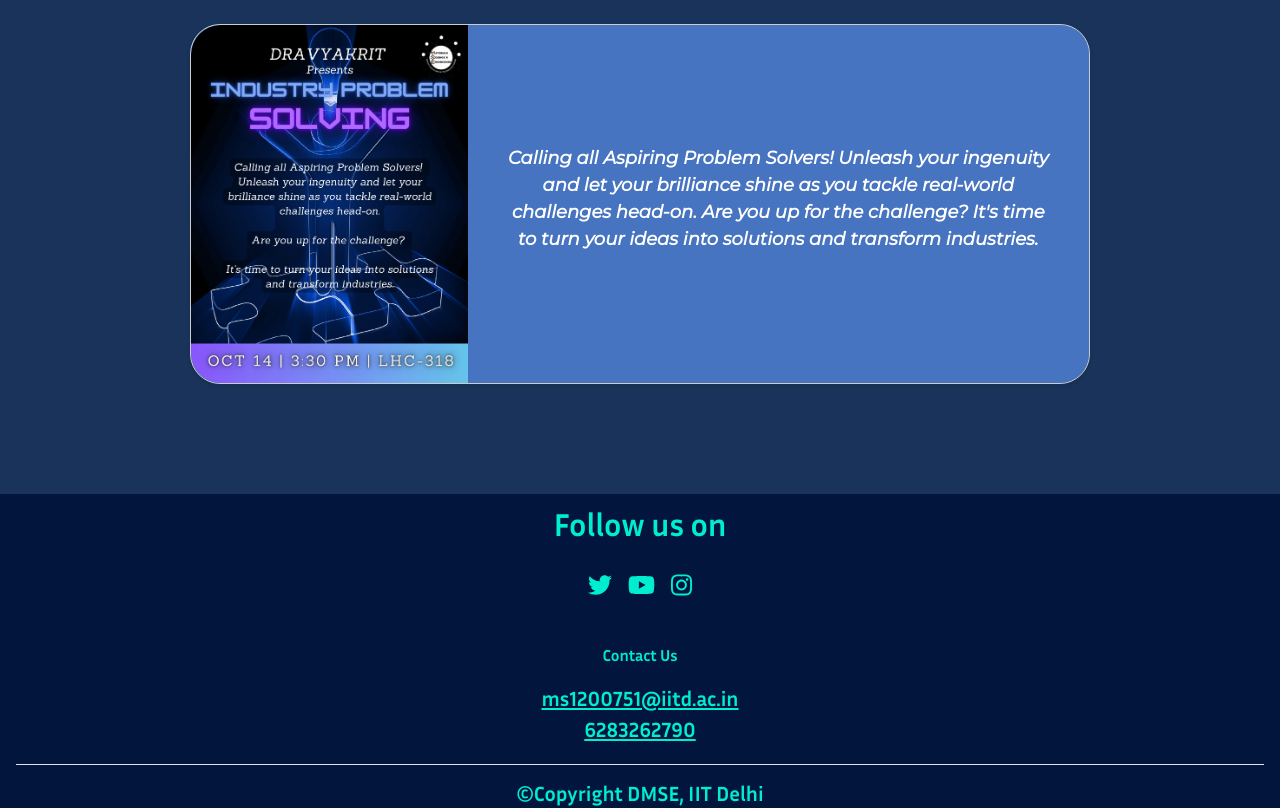
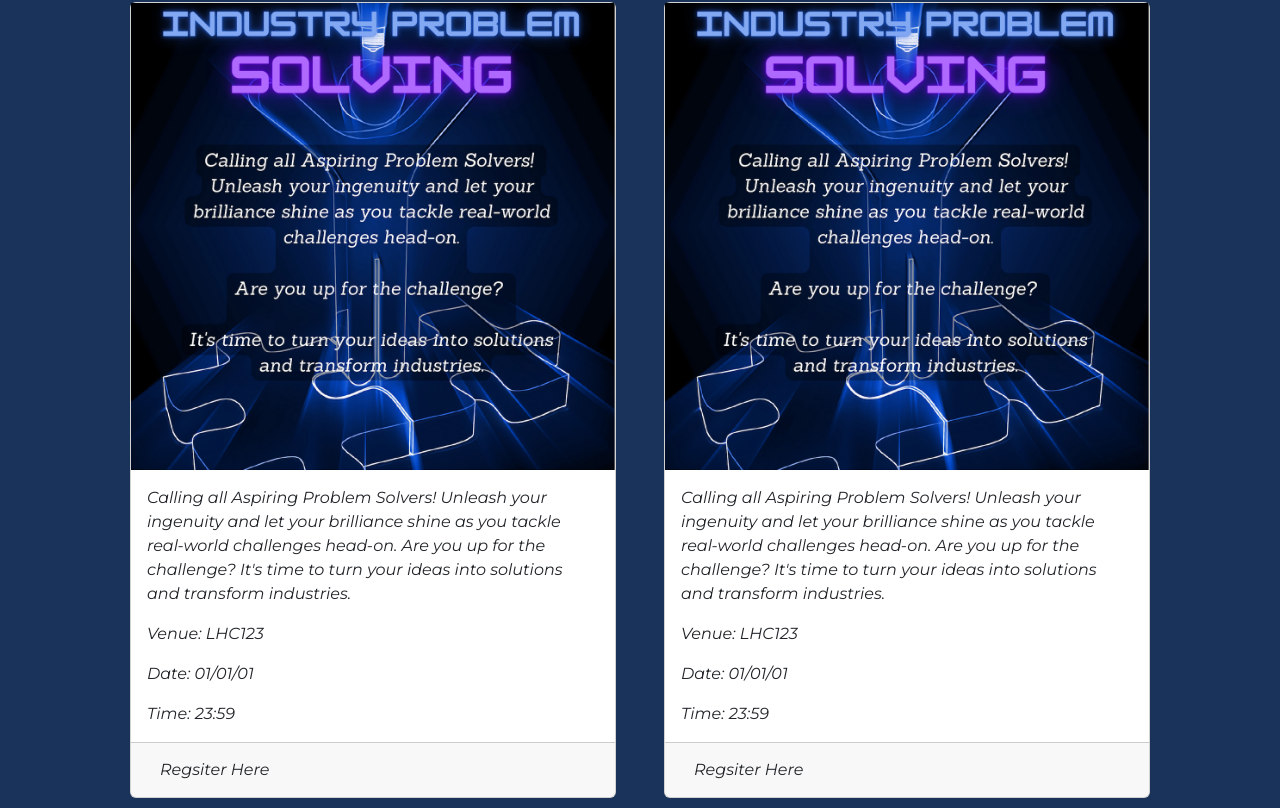
Before and after one commit to sunaina2863/symposium, a React (Create React App) app: page / in a window 1280 px wide. Shown: the part 1012-1820 px from the top of the page. Built offline with nearby package versions, Linux system fonts and the light colour scheme; the HTML template or start-up script is replaced by a standard one.

Commit message:
added components

```diff
--- a/src/Home/eventData.js
+++ b/src/Home/eventData.js
@@ -4,7 +4,28 @@
     {
         "id": 1,
         "image": industry,
-        "title": "Lorem Ipsum",
-        "desc": "Calling all Aspiring Problem Solvers! Unleash your ingenuity and let your brilliance shine as you tackle real-world challenges head-on. Are you up for the challenge? It's time to turn your ideas into solutions and transform industries."
+        "title": "Industry Problem Solving",
+        "desc": "Calling all Aspiring Problem Solvers! Unleash your ingenuity and let your brilliance shine as you tackle real-world challenges head-on. Are you up for the challenge? It's time to turn your ideas into solutions and transform industries.",
+        "venue": "LHC123",
+        "date": "01/01/01",
+        "time": "23:59"
+    },
+    {
+        "id": 1,
+        "image": industry,
+        "title": "Industry Problem Solving",
+        "desc": "Calling all Aspiring Problem Solvers! Unleash your ingenuity and let your brilliance shine as you tackle real-world challenges head-on. Are you up for the challenge? It's time to turn your ideas into solutions and transform industries.",
+        "venue": "LHC123",
+        "date": "01/01/01",
+        "time": "23:59"
+    },
+    {
+        "id": 1,
+        "image": industry,
+        "title": "Industry Problem Solving",
+        "desc": "Calling all Aspiring Problem Solvers! Unleash your ingenuity and let your brilliance shine as you tackle real-world challenges head-on. Are you up for the challenge? It's time to turn your ideas into solutions and transform industries.",
+        "venue": "LHC123",
+        "date": "01/01/01",
+        "time": "23:59"
     }
 ]
--- a/src/Home/events.js
+++ b/src/Home/events.js
@@ -1,21 +1,31 @@
 import React, { useState, useEffect } from 'react';
-import './events.css'; // Import your CSS file for styling
 import {eventData} from "./eventData";
 
 function Events() {
 
   return (
     <div className="event-gallery">
-      <h2>Event Gallery</h2>
-      <div className="event-list">
-        {eventData.map(event => (
-          <div key={event.id} className="event-card">
-            <img src={event.image} alt={event.title} className="event-image" />
-            <div className="event-details">
-              <p className="event-title">{event.desc}</p>
+      <h2>Events</h2>
+      <div className="container">
+          <div class="row g-5 my-5 pb-5 px-5">
+          {eventData.map(event => (
+            <div class="col-6">
+              <div key={event.id} className="card">
+                <img src={event.image} alt={event.title} className="event-image" style={{}}/>
+                <div class="card-body">
+                  {/*<h5 class="card-title">{event.title}</h5>*/}
+                  <p class="card-text">{event.desc}</p>
+                  <p class="card-text"> Venue: {event.venue} </p>
+                  <p class="card-text"> Date: {event.date} </p>
+                  <p class="card-text"> Time: {event.time} </p>
+                </div>
+                <div class="card-footer">
+                  <div> <a href="#" class="btn ">Regsiter Here</a></div>
+                </div>
+              </div>
             </div>
+            ))}
           </div>
-        ))}
       </div>
     </div>
   );
```
Also changed, not shown: src/Home/industry.png.
